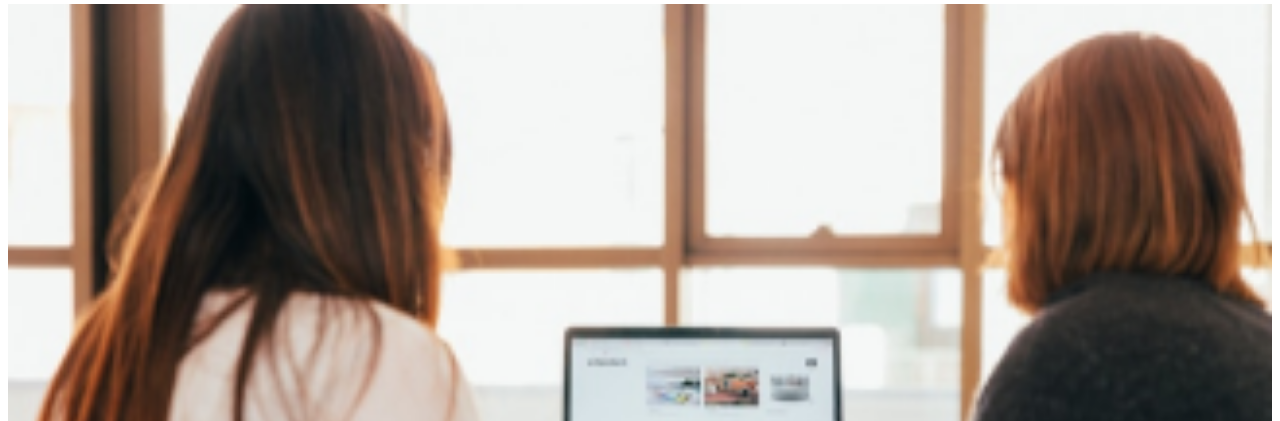
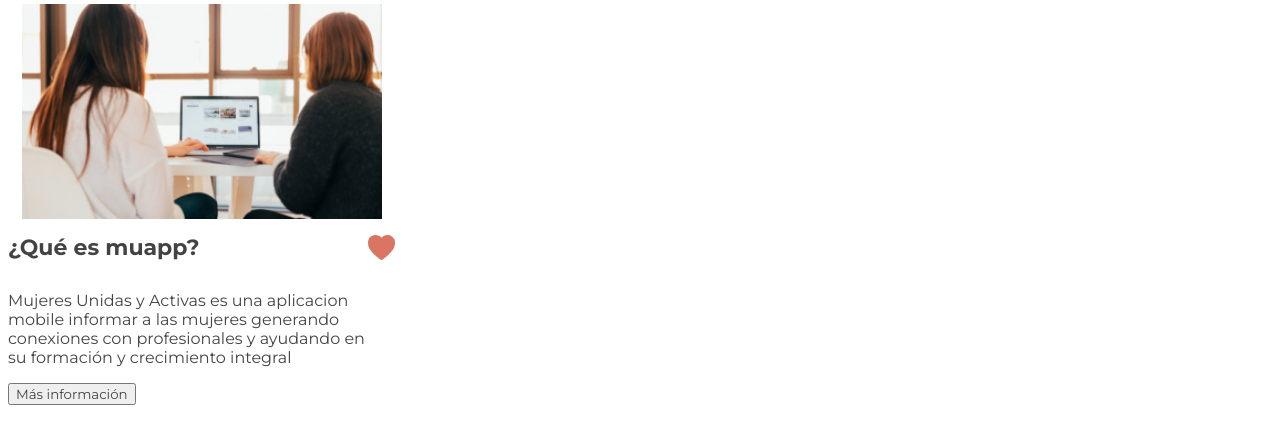
Before and after one commit to Kthcsk/HLD-Nightingale, a website with bundled scripts: page src/index.html in a window 1280 px wide. Shown: the part 88-509 px from the top of the page. Built offline with nearby package versions, Linux system fonts and the light colour scheme.

Commit message:
Home view style

```diff
--- a/src/style.css
+++ b/src/style.css
@@ -3,7 +3,12 @@
 /* #FCEDD7 beige */
 /* #434343 negro */
 
+* {
+  font-family: 'Montserrat', sans-serif;
+  color: #434343;
+}
 /* boostrap fake */
+
 .row {
   display: flex;
   flex-direction: row;
@@ -27,6 +32,7 @@
 
 
 /* Header */
+
 .header {
   justify-content: space-around;
   align-items: center;
@@ -40,7 +46,6 @@
 }
 
 .name-app {
-  font-family: 'Montserrat', sans-serif;
   font-size: 26px;
   color: #DB7563;
 }
@@ -56,4 +61,27 @@
 .search {
   width: 22px;
 }
+
 /* End Header */
+
+/* Home */
+
+.cover-photo {
+  width: 360px;
+  padding: 0 14px;
+}
+
+.home-muapp {
+  align-items: center;
+}
+
+.subtitle {
+  font-size: 22px;
+  justify-content: space-around;
+  width: 360px;
+}
+
+.text-subtitle{
+  width: 360px;
+}
+/* End Home */
--- a/src/views/pages/home.js
+++ b/src/views/pages/home.js
@@ -3,24 +3,24 @@
   homeContainer.innerHTML = `
   <div class="home-page">
       <div class="cover-photo column">
-        <img src="../src/assets/Rectanglecover.png" alt="foto portada">
+        <img src="../src/assets/rectangle-cover.png" alt="foto portada">
       </div>
       <div class="home-muapp row">
-        <h1>¿Qué es muapp?</h1>
-        <img src="../src/assets/Vectorheart.svg" alt="corazón">
-        <p>Mujeres Unidas y Activas es una aplicacion mobile informar a las mujeres generando
+        <h1 class="subtitle">¿Qué es muapp?</h1>
+        <img src="../src/assets/vector-heart.svg" alt="corazón">
+      </div>
+      <p class="text-subtitle">Mujeres Unidas y Activas es una aplicacion mobile informar a las mujeres generando
           conexiones con profesionales y ayudando en su formación y crecimiento integral</p>
-      </div>
       <button class="button" id="info-button">Más información</button>
       <div class="recomend-section column">
         <h1>Recomendados para ti</h1>
         <div class="recomend-box row">
-          <img src="../src/assets/Rectangletejido.png" alt="persona tejiendo">
+          <img src="../src/assets/rectangle-tejido.png" alt="persona tejiendo">
           <div class="recomend-detail column">
             <p class="bold">Las técnicas del tejidos</p>
             <p class="light">Gancho agujas, tunecino.</p>
           </div>
-          <img src="../src/assets/Rectangleemprende.png" alt="persona">
+          <img src="../src/assets/rectangle-emprende.png" alt="persona">
           <div class="recomend-detail column">
             <p class="bold">Las técnicas del tejidos</p>
             <p class="light">Gancho agujas, tunecino.</p>
```
Also changed, not shown: src/assets/rectangle-cover.png (renamed from src/assets/Rectanglecover.png), src/assets/rectangle-emprende.png (renamed from src/assets/Rectangleemprende.png), src/assets/rectangle-tejido.png (renamed from src/assets/Rectangletejido.png), src/assets/vector-heart.svg (renamed from src/assets/Vectorheart.svg).
